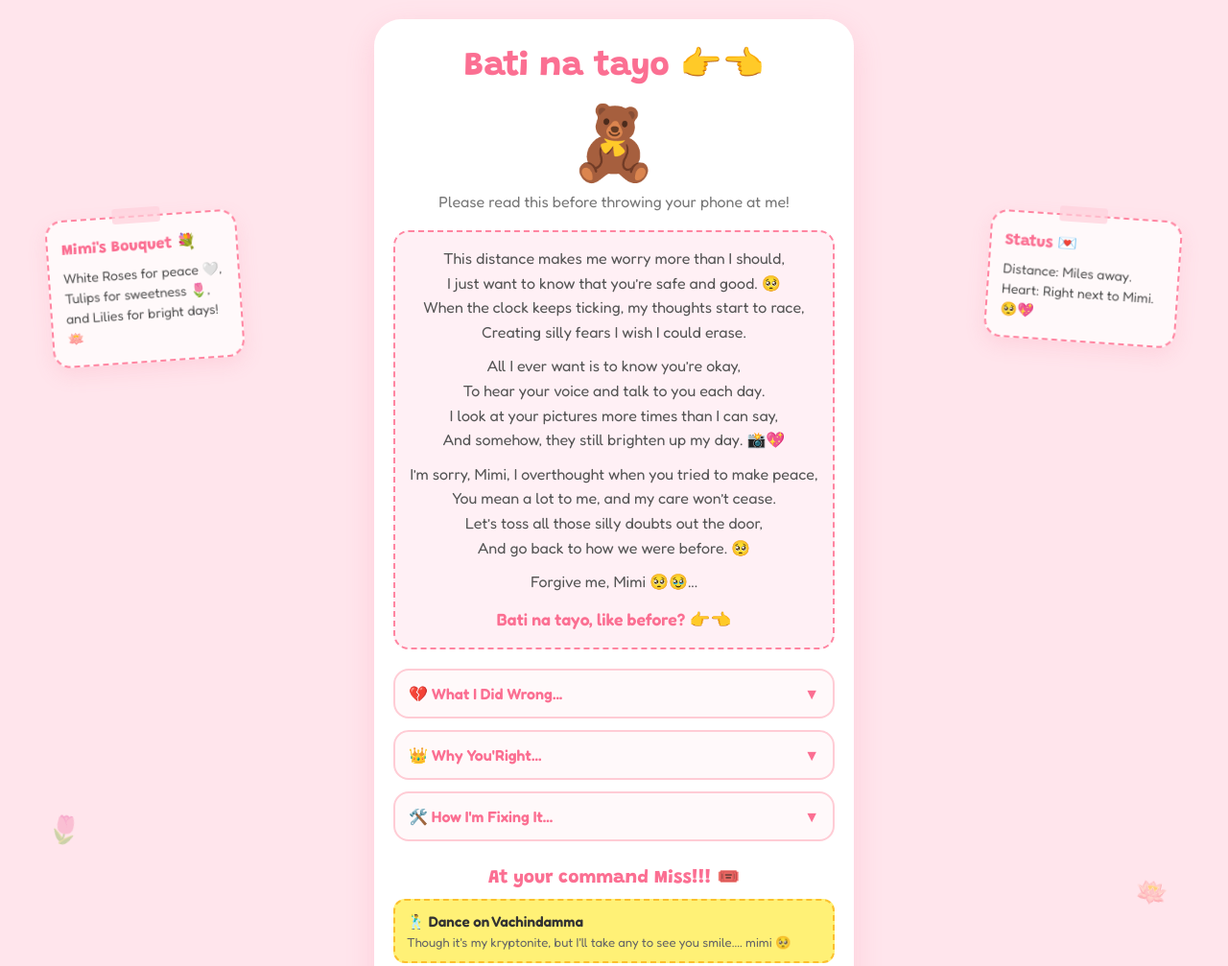
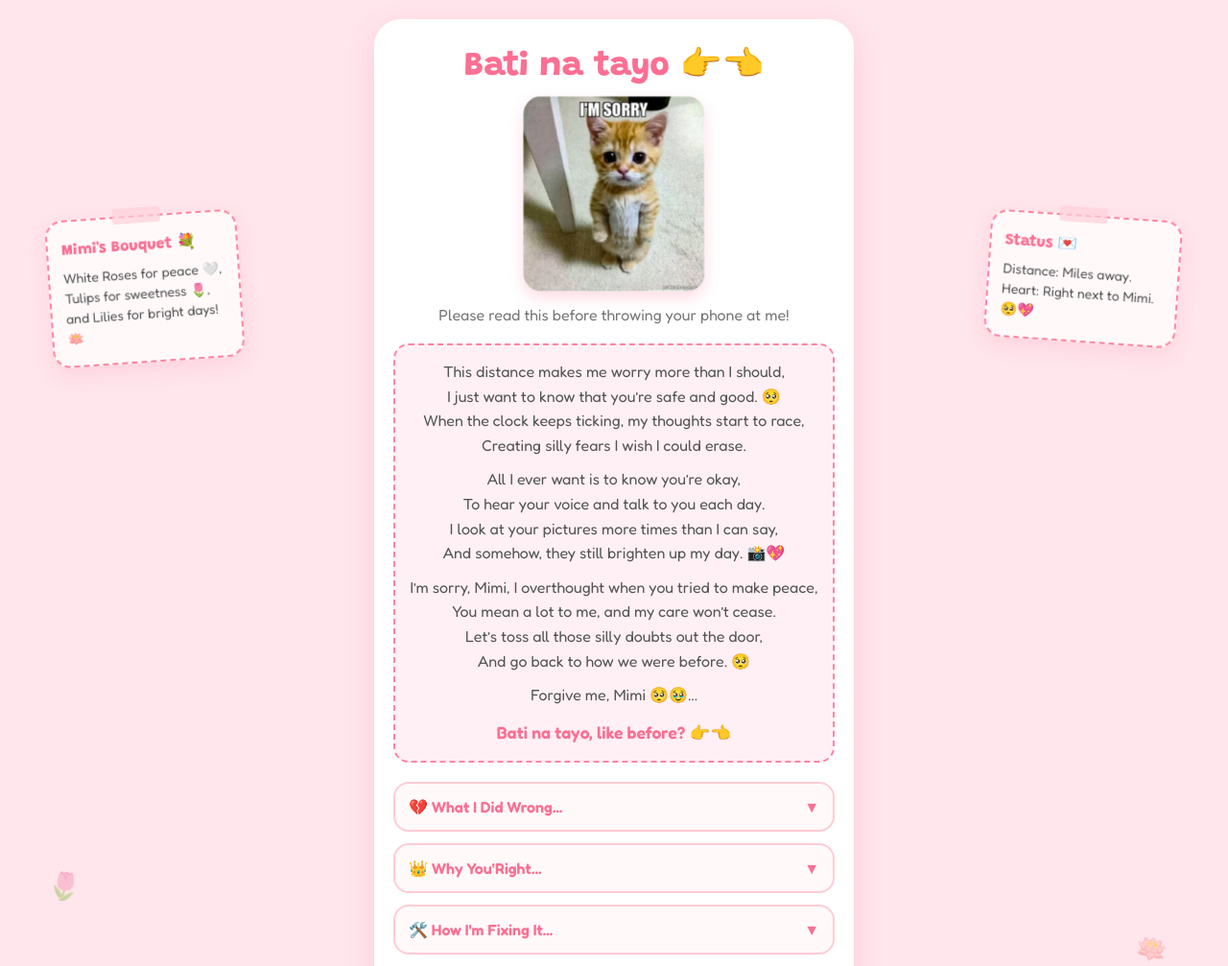
Before and after one commit to adarshverma19/apl, a plain HTML site: page index.html in a window 1280 px wide. Shown: the top 1007 px of the page at 96% size. Drawn offline with nearby package versions, Linux system fonts and the light colour scheme; no server answers.

Commit message:
sorry_kitten
Updated image styling for the hero image and replaced the teddy bear emoji with a kitten image. Adjusted comments for clarity and modified animation effects.

```diff
--- a/index.html
+++ b/index.html
@@ -65,16 +65,21 @@
             margin-bottom: 8px;
         }
 
+        /* Updated Image Styling */
         .hero-img {
-            font-size: 70px;
-            margin: 10px 0;
+            width: 180px;
+            max-width: 100%;
+            height: auto;
+            border-radius: 18px;
+            margin: 10px 0 15px;
             display: inline-block;
+            box-shadow: 0 6px 15px rgba(251, 111, 146, 0.25);
             animation: pulse 2s infinite ease-in-out;
         }
 
         @keyframes pulse {
             0%, 100% { transform: scale(1); }
-            50% { transform: scale(1.08); }
+            50% { transform: scale(1.05); }
         }
 
         .subtitle {
@@ -224,7 +229,7 @@
 
         /* DESKTOP-ONLY SIDE DECORATIONS */
         .desktop-note {
-            display: none; /* Hidden on mobile by default */
+            display: none;
         }
 
         @media (min-width: 950px) {
@@ -266,7 +271,7 @@
             }
         }
 
-        /* Floating background hearts & flowers */
+        /* Floating background elements */
         .bg-element {
             position: fixed;
             font-size: 26px;
@@ -282,7 +287,7 @@
             100% { transform: translateY(-10vh) scale(1.2) rotate(20deg); opacity: 0; }
         }
 
-        /* Mouse Trail Particles (Flowers + Hearts) */
+        /* Mouse Trail Particles */
         .cursor-trail {
             position: fixed;
             pointer-events: none;
@@ -386,7 +391,7 @@
 </head>
 <body>
 
-    <!-- Floating Background Elements (Lilies, Tulips, White Roses, Hearts) -->
+    <!-- Floating Background Elements -->
     <div class="bg-element" style="left: 4%; animation-delay: 0s;">🌷</div>
     <div class="bg-element" style="left: 10%; animation-delay: 2.5s;">🤍</div>
     <div class="bg-element" style="left: 16%; animation-delay: 1.2s;">🪷</div>
@@ -410,7 +415,10 @@
 
         <!-- Header -->
         <h1 class="hero-title">Bati na tayo 👉👈</h1>
-        <div class="hero-img">🧸</div>
+
+        <!-- Kitten Image replacing Teddy Bear Emoji -->
+        <img src="sorry_cat.jpg" alt="I'm Sorry Kitten" class="hero-img">
+
         <p class="subtitle">Please read this before throwing your phone at me!</p>
 
         <!-- Personal Note Section -->
@@ -506,8 +514,8 @@
     </div>
 
     <script>
+        // Toggle explanation cards
 
-        // 📩 Send email alert automatically when the page is opened
         document.addEventListener('DOMContentLoaded', () => {
     const isTest = window.location.search.includes('test=true');
 
@@ -532,7 +540,7 @@ document.addEventListener('DOMContentLoaded', () => {
 });
 
 
-        // Toggle explanation cards
+
         function toggleCard(card) {
             card.classList.toggle('active');
         }
@@ -607,10 +615,8 @@ document.addEventListener('DOMContentLoaded', () => {
         function acceptForgiveness() {
             stopGrowing();
 
-    // Check if the URL contains ?test=true
             const isTest = window.location.search.includes('test=true');
 
-    // Send email alert via Web3Forms
             fetch("https://api.web3forms.com/submit", {
                 method: "POST",
                 headers: {
@@ -624,7 +630,6 @@ document.addEventListener('DOMContentLoaded', () => {
                     message: isTest
                         ? "This was just you testing the site!"
                         : "REAL ALERT! Mimi just clicked the 'Bati na tayo!' button! ✨",
-            // Include device info automatically
                     User_Agent: navigator.userAgent,
                     Screen_Resolution: `${window.screen.width}x${window.screen.height}`
                 })
```
Lines whose indentation alone changed are shown as unchanged.
